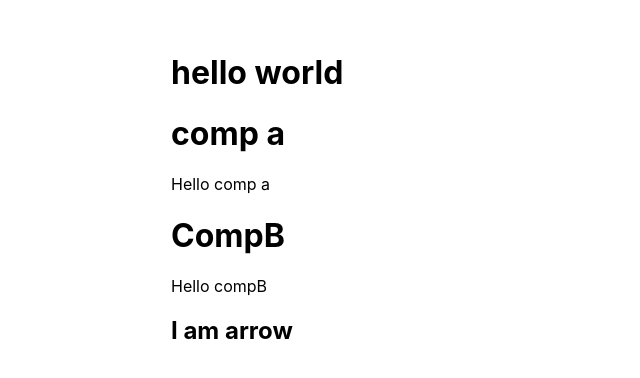
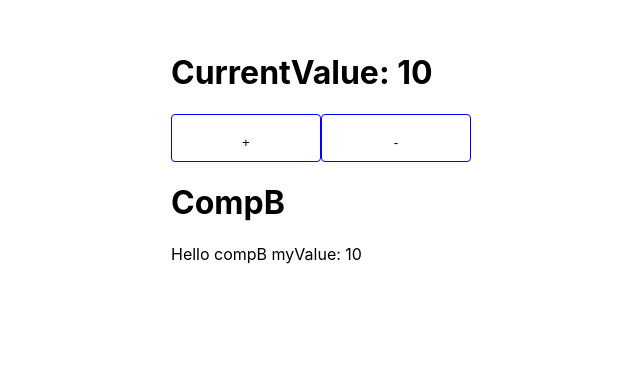
Before and after one commit to Cyjin-jani/CNJ_ProjectOne, a Next.js app: page / in a window 1280 px wide. Shown: the part 168-546 px from the top of the page, without its empty margins (29-669 px from the left). Built offline with nearby package versions, Linux system fonts and the light colour scheme.

Commit message:
state props

```diff
--- a/package.json
+++ b/package.json
@@ -10,6 +10,7 @@
   "dependencies": {
     "next": "10.1.3",
     "react": "17.0.2",
-    "react-dom": "17.0.2"
+    "react-dom": "17.0.2",
+    "styled-components": "^5.2.3"
   }
 }
--- a/pages/index.js
+++ b/pages/index.js
@@ -1,4 +1,5 @@
-import React from 'react';
+import React, { useState, useEffect } from 'react';
+import styled from 'styled-components';
 
 // parameter 신경 안씀
 const ArrowFunction = _ => <div><h2>I am arrow</h2></div>
@@ -22,11 +23,16 @@ function CompA() {
     )
   )
 }
-function CompB() {
+const CompB = ({ myProp }) => {
+
+  useEffect(() => {
+    console.log('prop has changed!');
+  }, [myProp]);
+
   return (
     <>
       <h1>CompB</h1>
-      <p>Hello compB</p>
+      <p>Hello compB myValue: {myProp} </p>
     </>
   )
 }
@@ -42,12 +48,59 @@ class CompC extends React.Component {
   }
 }
 
+const BtnSection = styled.div`
+  margin-top: 10px;
+`;
+
+const MyBtn = styled.button`
+  width: 150px;
+  height: 48px;
+  padding: 20px;
+  background: #fff;
+  border: 1px solid blue;
+  border-radius: 4px;
+  outline: none;
+`;
+
 const HomePage = () => {
+  // const value = useState(0);
+  const [myValue, setMyValue] = useState(10);
+
+  // const incrementVal = () => {
+  //   setMyValue(myValue + 1);
+  // }
+
+  // const decrementVal = () => {
+  //   setMyValue(myValue - 1);
+  // }
+
+  useEffect(() => {
+    console.log('has changed!');
+  }, [myValue]);
+
+  const handleChange = (increment) => {
+    setMyValue(myValue + increment);
+  }
+
   return (
     <>
-      <h1>hello world</h1>
-      <CompA />
-      <ArrowFunction />
+      <h1>CurrentValue: {myValue}</h1>
+      <BtnSection>
+
+      {/* 각각 다른 함수 */}
+      {/* <MyBtn onClick={incrementVal}>+</MyBtn>
+      <MyBtn onClick={decrementVal}>-</MyBtn> */}
+
+      {/* 하나의 함수로 컨트롤 */}
+      {/* <MyBtn onClick={() => handleChange(+1)}>+</MyBtn>
+      <MyBtn onClick={() => handleChange(-1)}>-</MyBtn> */}
+
+      {/* 함수 없이 컨트롤 */}
+      <MyBtn onClick={() => setMyValue(myValue + 1)}>+</MyBtn>
+      <MyBtn onClick={() => setMyValue(myValue - 1)}>-</MyBtn>
+      </BtnSection>
+      <CompB myProp={myValue} />
+      {/* <ArrowFunction /> */}
     </>
   )
 }
```
Also changed, not shown: 1 other file (tests, documents, lock files or other folders).
